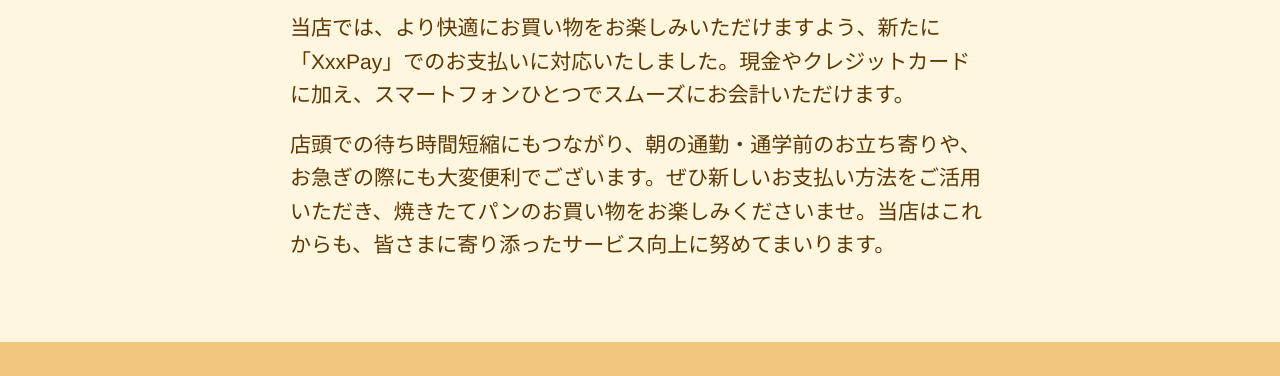
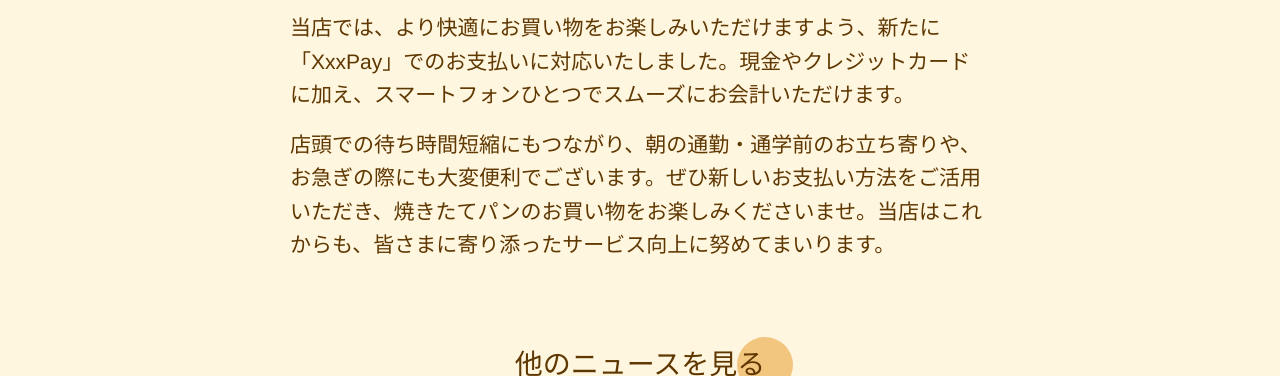
Before and after one commit to towor/bakery-website, a website: page public/news/detail/news2025-10-07.html in a window 1280 px wide. Shown: the part 700-1076 px from the top of the page. Drawn offline with Linux system fonts and the light colour scheme; a web font is replaced by a local one.

Commit message:
ニュース一覧へのリンク追加

```diff
--- a/public/news/detail/detail.css
+++ b/public/news/detail/detail.css
@@ -104,6 +104,38 @@
   display: flex;
   flex-direction: column;
   gap: 16px;
+}
+
+.linkWrapper {
+  margin-bottom: clamp(3.75rem, 3.295rem + 2.27vw, 5rem);
+  text-align: center;
+}
+
+.otherNewsLink {
+  position: relative;
+  font-size: var(--font-size-m);
+}
+
+.otherNewsLink::before {
+  position: absolute;
+  top: 50%;
+  right: -1em;
+  z-index: -1;
+  width: 2em;
+  height: 2em;
+  content: "";
+  background-color: var(--primary-color);
+  border-radius: 50%;
+  transform: translateY(-50%);
+}
+
+.otherNewsLink--hover:hover {
+  color: var(--primary-color);
+}
+
+.otherNewsLink--hover:hover::before {
+  right: -1.4em;
+  background-color: rgb(95 55 0 / 60%);
 }
 
 /* ============================================================
--- a/public/news/detail/news2025-10-07.html
+++ b/public/news/detail/news2025-10-07.html
@@ -67,6 +67,10 @@
           </div>
         </div>
       </article>
+
+      <div class="linkWrapper">
+        <a class="otherNewsLink otherNewsLink--hover" href="../news.html">他のニュースを見る</a>
+      </div>
     </main>
     <!--▲==================== メイン終了 ====================▲-->
 
```
